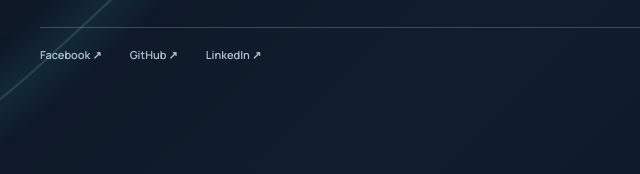
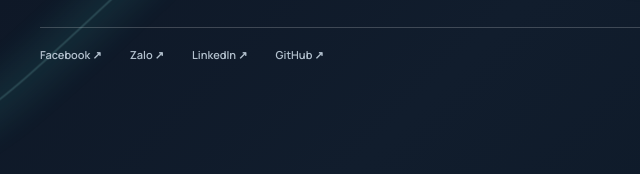
Before and after one commit to LinhNguyenkhanh123/my-journey, a plain HTML site: page index.html in a window 1280 px wide. Shown: the part 6821-6995 px from the top of the page, 0-640 px from the left. Drawn offline with nearby package versions, Linux system fonts and the light colour scheme.

Commit message:
Update index.html

```diff
--- a/index.html
+++ b/index.html
@@ -726,13 +726,12 @@
                     >
                         Facebook ↗
                     </a>
-
                     <a
-                        href="https://github.com/LinhNguyenkhanh123"
+                        href="https://zalo.me/0974122086"
                         target="_blank"
                         rel="noopener noreferrer"
                     >
-                        GitHub ↗
+                        Zalo ↗
                     </a>
 
                     <a
@@ -741,6 +740,14 @@
                         rel="noopener noreferrer"
                     >
                         LinkedIn ↗
+                    </a>
+
+                    <a
+                        href="https://github.com/LinhNguyenkhanh123"
+                        target="_blank"
+                        rel="noopener noreferrer"
+                    >
+                        GitHub ↗
                     </a>
                 </div>
 
```
